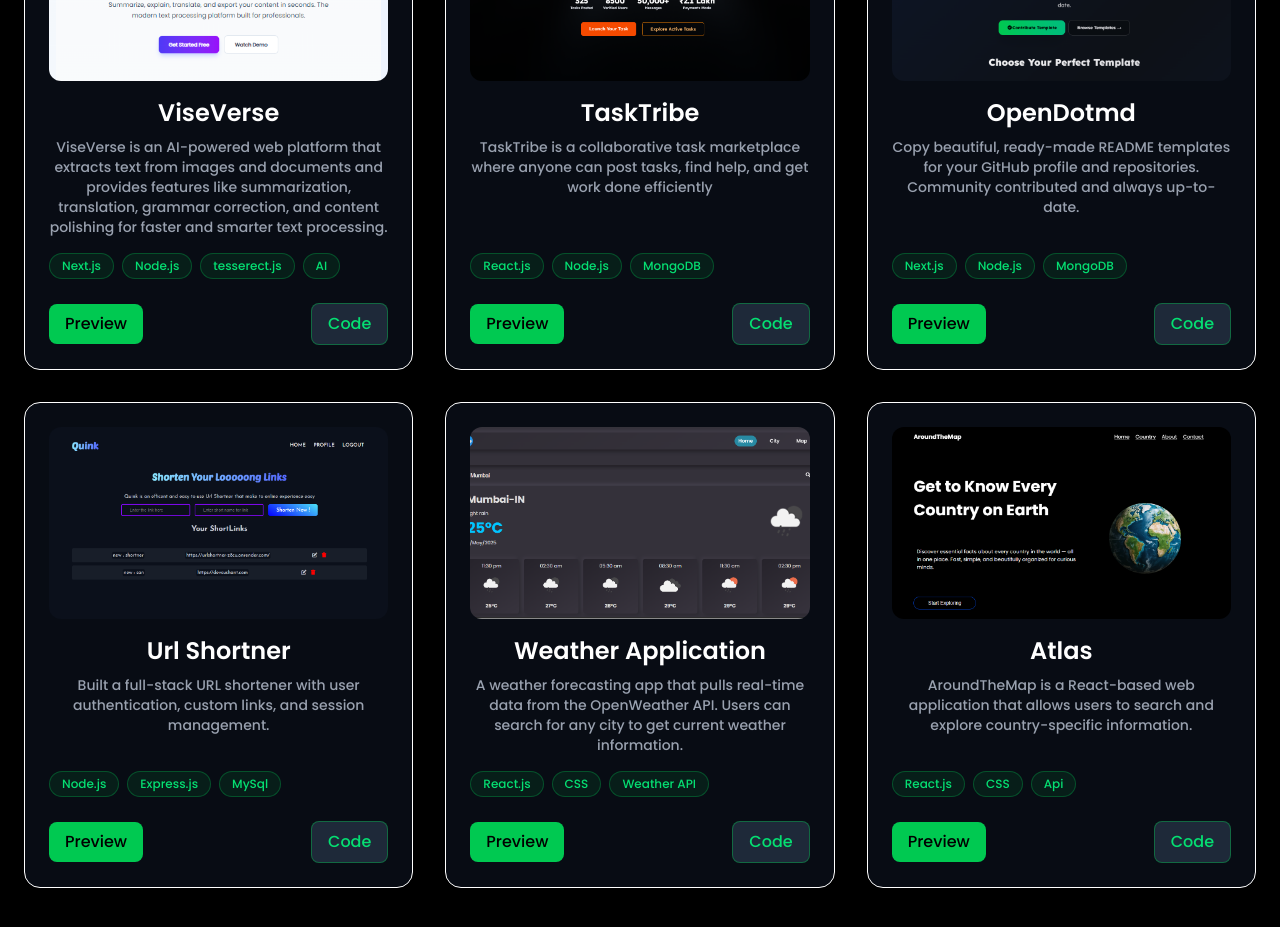
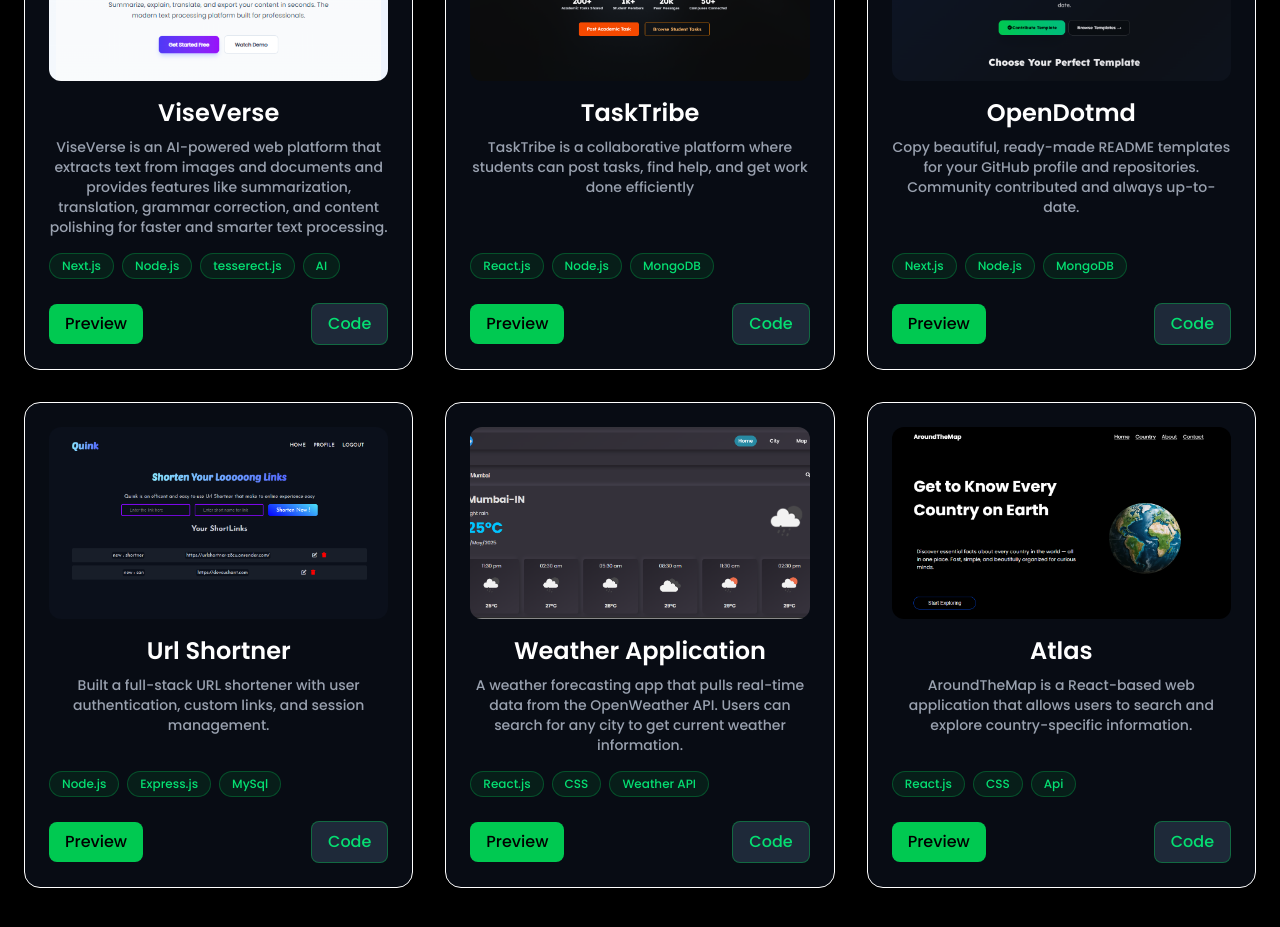
Before and after one commit to DevSushant03/Portfolio, a React (Vite) app: page / in a window 1280 px wide. Shown: the part 2880-3807 px from the top of the page. Built offline with nearby package versions, Linux system fonts and the light colour scheme.

Commit message:
update project description and image

```diff
--- a/src/Constant/projectData.js
+++ b/src/Constant/projectData.js
@@ -18,7 +18,7 @@ const project = [
   {
     name: "TaskTribe",
     description:
-      "TaskTribe is a collaborative task marketplace where anyone can post tasks, find help, and get work done efficiently",
+      "TaskTribe is a collaborative platform where students can post tasks, find help, and get work done efficiently",
     technologies: ["React.js", "Node.js", "MongoDB"],
     image: tasktribe,
     liveDemo: "https://tasktribe-plum.vercel.app/",
```
Also changed, not shown: src/assets/images/tasktribe.png.
